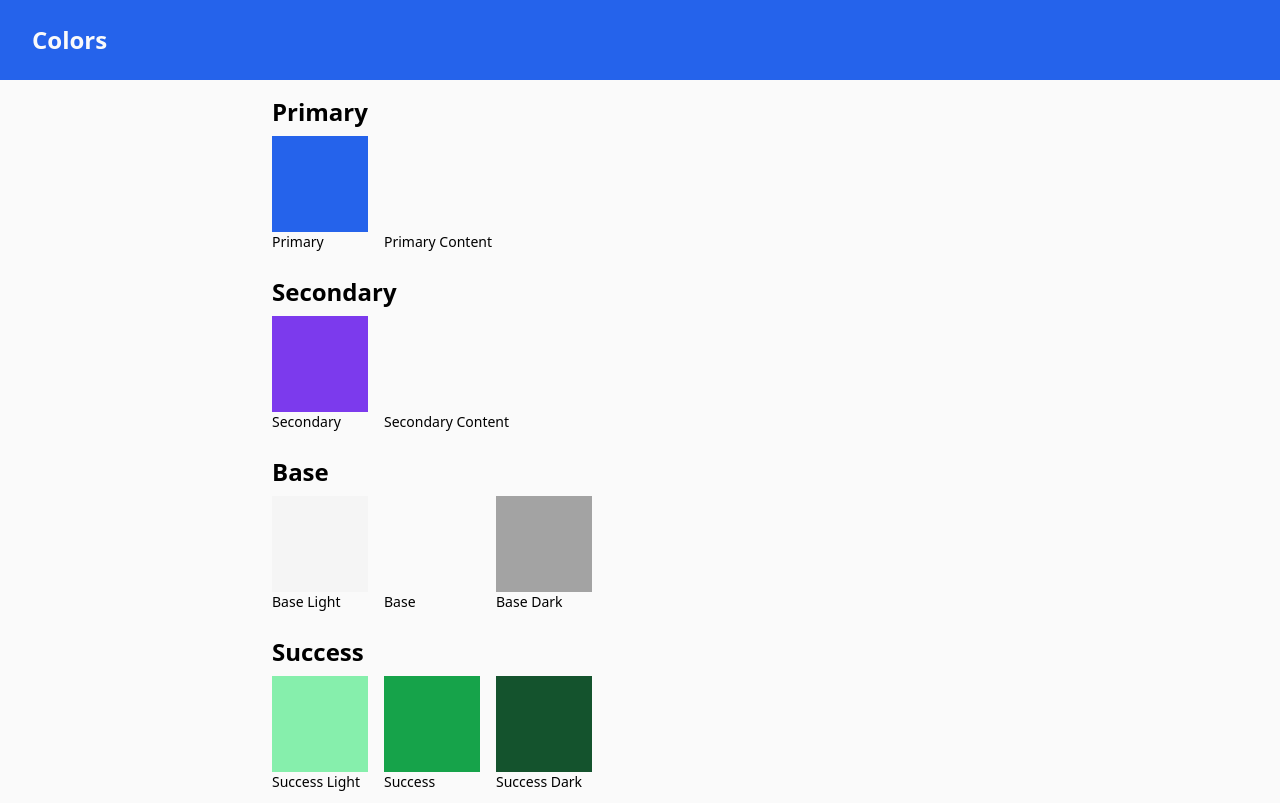
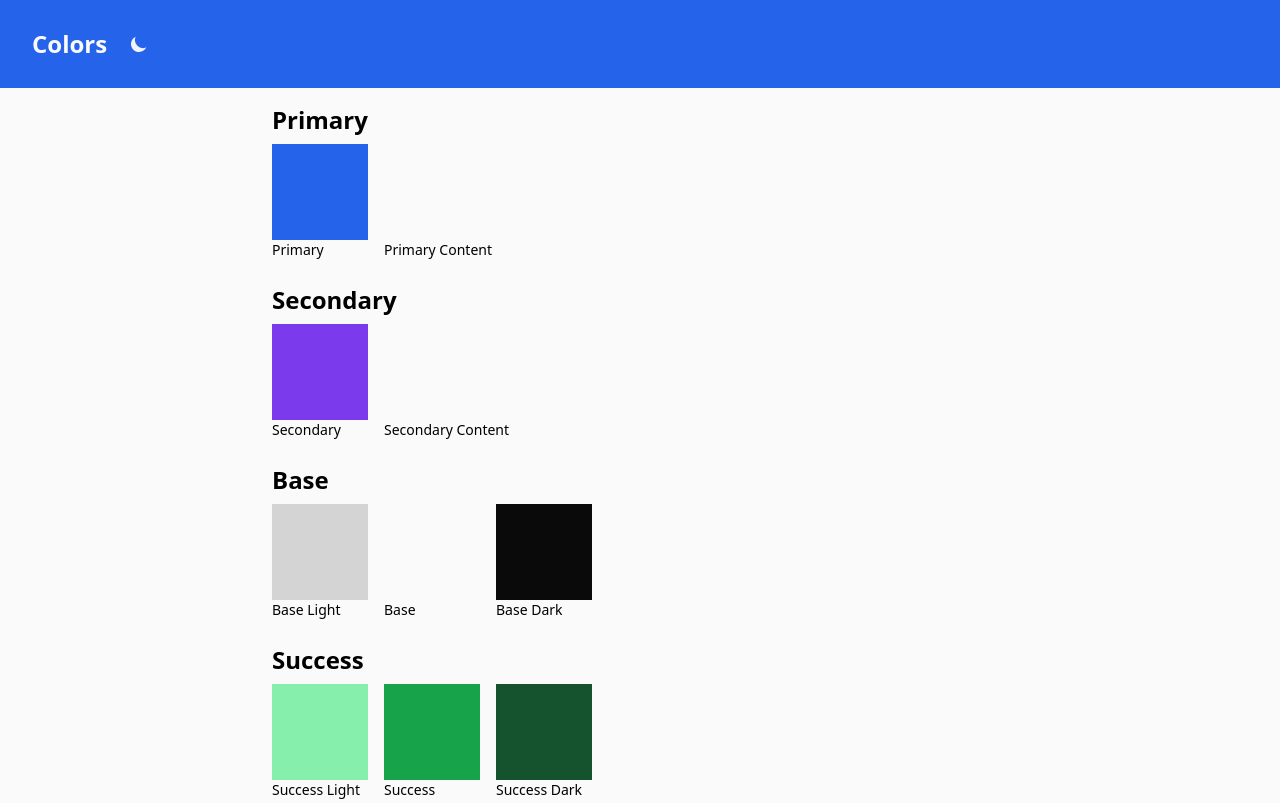
Before and after one commit to denali-design/denali-css, a website: page public/colors.html in a window 1280 px wide. Shown: the top 803 px of the page. Drawn offline with nearby package versions, Linux system fonts and the light colour scheme.

Commit message:
Add AlpineJS light/dark mode toggle

```diff
--- a/public/colors.html
+++ b/public/colors.html
@@ -4,11 +4,59 @@
     <meta charset="UTF-8" />
     <meta name="viewport" content="width=device-width, initial-scale=1.0" />
     <title>Example Dashboard Denali Theme</title>
+    <script
+      defer
+      src="https://cdn.jsdelivr.net/npm/alpinejs@3.x.x/dist/cdn.min.js"
+    ></script>
+    <script>
+      // On page load or when changing themes, best to add inline in `head` to avoid FOUC
+      if (
+        localStorage.getItem("color-theme") === "dark" ||
+        (!("color-theme" in localStorage) &&
+          window.matchMedia("(prefers-color-scheme: dark)").matches)
+      ) {
+        document.documentElement.classList.add("dark");
+      } else {
+        document.documentElement.classList.remove("dark");
+      }
+    </script>
     <link rel="stylesheet" href="output.css" />
   </head>
-  <body class="bg-base">
-    <header class="bg-primary px-8 py-6 text-base font-bold">
+  <body class="bg-base dark:bg-base-dark dark:text-base-light">
+    <header
+      class="bg-primary flex items-center gap-3 px-8 py-6 text-base font-bold"
+    >
       <h1 class="text-lg md:text-2xl">Colors</h1>
+      <button
+        id="theme-toggle"
+        type="button"
+        class="order-2 mr-4 rounded-lg p-2.5 text-sm text-gray-100 hover:bg-gray-900 focus:outline-none focus:ring-4 focus:ring-gray-200 dark:text-gray-100 dark:hover:bg-gray-900 dark:focus:ring-gray-900 md:order-1"
+      >
+        <svg
+          id="theme-toggle-dark-icon"
+          class="hidden h-5 w-5"
+          fill="currentColor"
+          viewBox="0 0 20 20"
+          xmlns="http://www.w3.org/2000/svg"
+        >
+          <path
+            d="M17.293 13.293A8 8 0 016.707 2.707a8.001 8.001 0 1010.586 10.586z"
+          ></path>
+        </svg>
+        <svg
+          id="theme-toggle-light-icon"
+          class="hidden h-5 w-5"
+          fill="currentColor"
+          viewBox="0 0 20 20"
+          xmlns="http://www.w3.org/2000/svg"
+        >
+          <path
+            d="M10 2a1 1 0 011 1v1a1 1 0 11-2 0V3a1 1 0 011-1zm4 8a4 4 0 11-8 0 4 4 0 018 0zm-.464 4.95l.707.707a1 1 0 001.414-1.414l-.707-.707a1 1 0 00-1.414 1.414zm2.12-10.607a1 1 0 010 1.414l-.706.707a1 1 0 11-1.414-1.414l.707-.707a1 1 0 011.414 0zM17 11a1 1 0 100-2h-1a1 1 0 100 2h1zm-7 4a1 1 0 011 1v1a1 1 0 11-2 0v-1a1 1 0 011-1zM5.05 6.464A1 1 0 106.465 5.05l-.708-.707a1 1 0 00-1.414 1.414l.707.707zm1.414 8.486l-.707.707a1 1 0 01-1.414-1.414l.707-.707a1 1 0 011.414 1.414zM4 11a1 1 0 100-2H3a1 1 0 000 2h1z"
+            fill-rule="evenodd"
+            clip-rule="evenodd"
+          ></path>
+        </svg>
+      </button>
     </header>
     <main class="mx-auto flex max-w-3xl flex-col gap-6 p-4 pb-14">
       <section class="flex flex-col">
@@ -129,5 +177,54 @@
         </div>
       </section>
     </main>
+
+    <script>
+      var themeToggleDarkIcon = document.getElementById(
+        "theme-toggle-dark-icon",
+      );
+      var themeToggleLightIcon = document.getElementById(
+        "theme-toggle-light-icon",
+      );
+
+      // Change the icons inside the button based on previous settings
+      if (
+        localStorage.getItem("color-theme") === "dark" ||
+        (!("color-theme" in localStorage) &&
+          window.matchMedia("(prefers-color-scheme: dark)").matches)
+      ) {
+        themeToggleLightIcon.classList.remove("hidden");
+      } else {
+        themeToggleDarkIcon.classList.remove("hidden");
+      }
+
+      var themeToggleBtn = document.getElementById("theme-toggle");
+
+      themeToggleBtn.addEventListener("click", function () {
+        // toggle icons inside button
+        themeToggleDarkIcon.classList.toggle("hidden");
+        themeToggleLightIcon.classList.toggle("hidden");
+
+        // if set via local storage previously
+        if (localStorage.getItem("color-theme")) {
+          if (localStorage.getItem("color-theme") === "light") {
+            document.documentElement.classList.add("dark");
+            localStorage.setItem("color-theme", "dark");
+          } else {
+            document.documentElement.classList.remove("dark");
+            localStorage.setItem("color-theme", "light");
+          }
+
+          // if NOT set via local storage previously
+        } else {
+          if (document.documentElement.classList.contains("dark")) {
+            document.documentElement.classList.remove("dark");
+            localStorage.setItem("color-theme", "light");
+          } else {
+            document.documentElement.classList.add("dark");
+            localStorage.setItem("color-theme", "dark");
+          }
+        }
+      });
+    </script>
   </body>
 </html>
--- a/tailwindcss.config.js
+++ b/tailwindcss.config.js
@@ -2,7 +2,7 @@
 const colors = require("tailwindcss/colors");
 
 module.exports = {
-  darkMode: "media",
+  darkMode: "class",
   content: ["./public/*.html"], // turn off after testing
   theme: {
     extend: {
@@ -12,8 +12,8 @@ module.exports = {
         secondary: colors.violet[600],
         "secondary-content": colors.neutral[50],
         base: colors.neutral[50],
-        "base-dark": colors.neutral[400],
-        "base-light": colors.neutral[100],
+        "base-dark": colors.neutral[950],
+        "base-light": colors.neutral[300],
         success: colors.green[600],
         "success-light": colors.green[300],
         "success-dark": colors.green[900],
```
Also changed, not shown: public/output.css.
